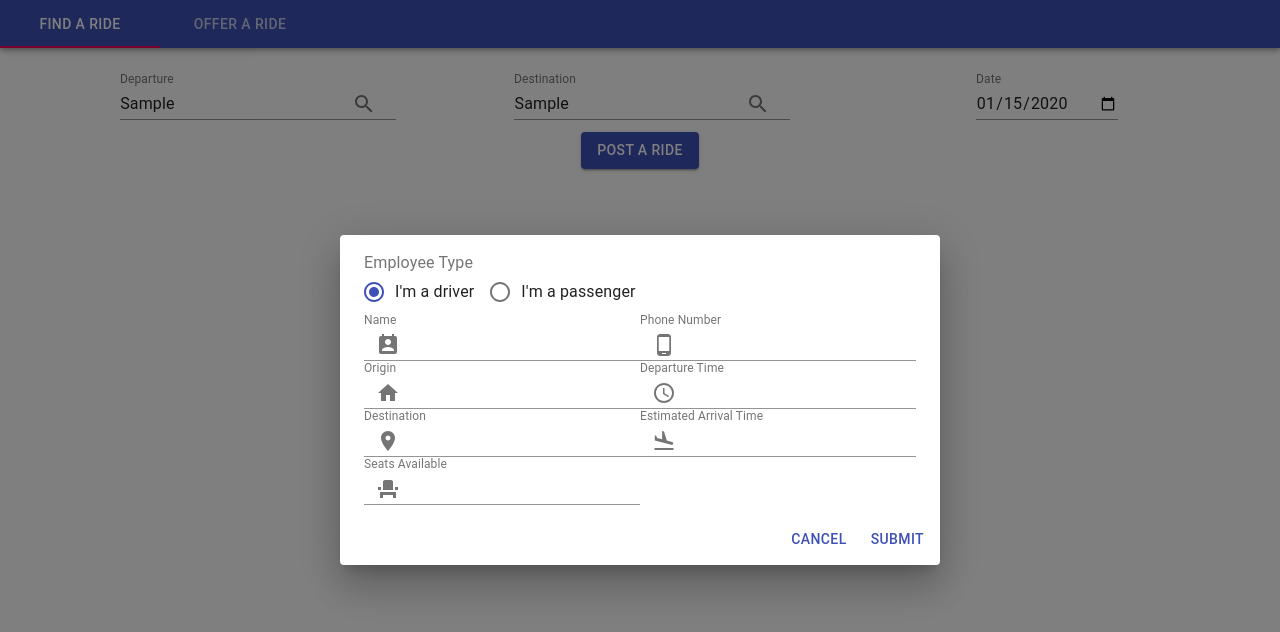
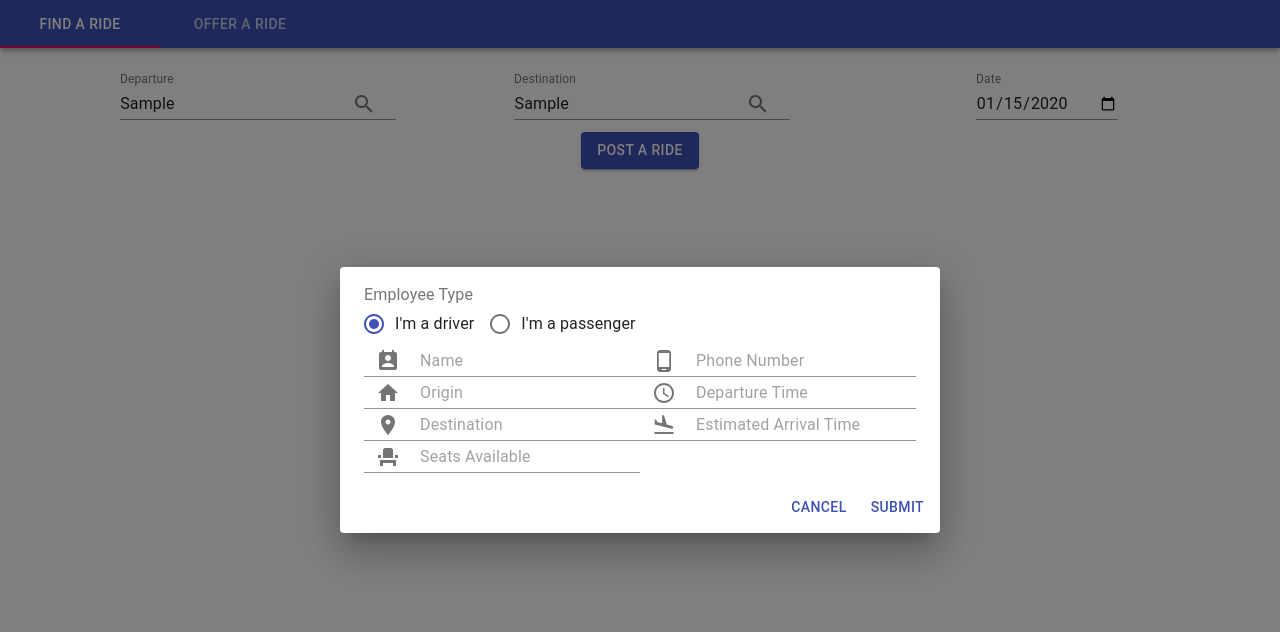
Before and after one commit to amshholland/sluber-ui, a React (Create React App) app: page / in a window 1280 px wide. Both pictures are taken after typing "Sample", "Sample", "2020-01-15" into the empty fields and a click on the button "POST A RIDE". Shown: the top 632 px of the page. Built offline with nearby package versions, Linux system fonts and the light colour scheme; no server answers.

Commit message:
disabled fields for passenger and switched label to placeholder

```diff
--- a/src/components/PostRide.js
+++ b/src/components/PostRide.js
@@ -21,8 +21,17 @@ class PostRide extends Component {
     constructor(props) {
         super(props);
         this.handleEmployeeChange = this.handleEmployeeChange.bind(this);
+        this.isDriver = this.isDriver = this.setDriverVal.bind(this);
         this.state = {
             employee: 'driver',
+        }
+    }
+
+    setDriverVal(val) {
+        if (this.state.employee === 'driver') {
+            return true
+        } else {
+            return false
         }
     }
 
@@ -33,6 +42,8 @@ class PostRide extends Component {
     }
 
     render() {
+        const isDriver = this.setDriverVal(this.state.employee)
+
         return (
             <DialogContent>
                 <FormControl component='fieldset'>
@@ -44,7 +55,7 @@ class PostRide extends Component {
                 </FormControl>
                 <TextField
                 id='post-name'
-                label='Name'
+                placeholder='Name'
                 InputProps={{
                     startAdornment: (
                     <InputAdornment>
@@ -57,7 +68,7 @@ class PostRide extends Component {
                 />
                 <TextField
                 id='post-phone-number'
-                label='Phone Number'
+                placeholder='Phone Number'
                 InputProps={{
                     startAdornment: (
                     <InputAdornment>
@@ -70,7 +81,7 @@ class PostRide extends Component {
                 />
                 <TextField
                 id='post-origin'
-                label='Origin'
+                placeholder='Origin'
                 InputProps={{
                     startAdornment: (
                     <InputAdornment>
@@ -83,7 +94,7 @@ class PostRide extends Component {
                 />
                 <TextField
                 id='post-departure'
-                label='Departure Time'
+                placeholder='Departure Time'
                 InputProps={{
                     startAdornment: (
                     <InputAdornment>
@@ -96,7 +107,7 @@ class PostRide extends Component {
                 />
                 <TextField
                 id='post-destination'
-                label='Destination'
+                placeholder='Destination'
                 InputProps={{
                     startAdornment: (
                     <InputAdornment>
@@ -109,7 +120,8 @@ class PostRide extends Component {
                 />
                 <TextField
                 id='post-est-arrival'
-                label='Estimated Arrival Time'
+                placeholder='Estimated Arrival Time'
+                disabled={!isDriver}
                 InputProps={{
                     startAdornment: (
                     <InputAdornment>
@@ -122,7 +134,8 @@ class PostRide extends Component {
                 />
                 <TextField
                 id='post-seats'
-                label='Seats Available'
+                placeholder='Seats Available'
+                disabled={!isDriver}
                 InputProps={{
                     startAdornment: (
                     <InputAdornment>
```
